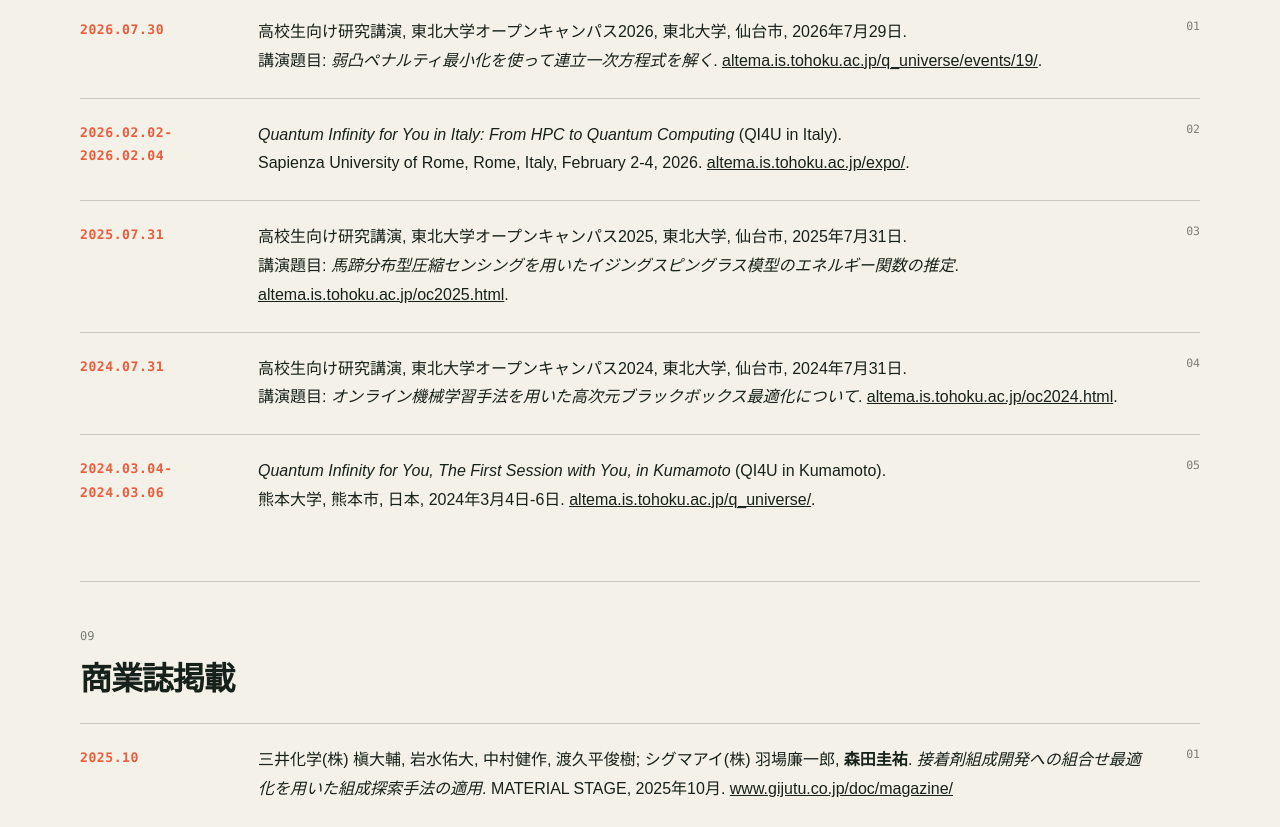
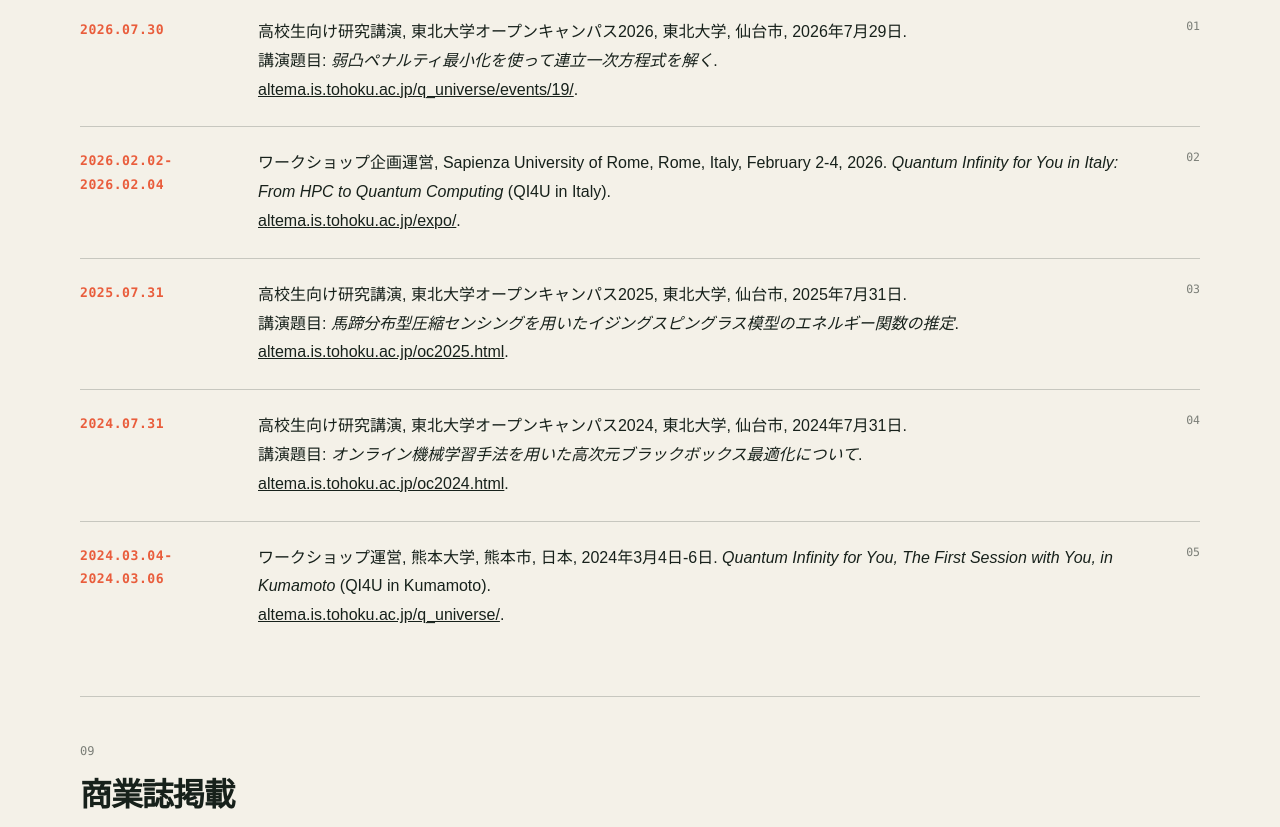
Before and after one commit to mory22k/mory22k.github.io, an Eleventy site: page src/publications/index.njk in a window 1280 px wide. Shown: the part 3960-4787 px from the top of the page. Built offline with nearby package versions, Linux system fonts and the light colour scheme; Eleventy itself is replaced by a stand-in of ours; files that its build step writes are made by us from their sources.

Commit message:
update publication descriptions

```diff
--- a/src/publications/index.njk
+++ b/src/publications/index.njk
@@ -243,7 +243,7 @@ currentPage: publications
               <time datetime="2026-04-01">2026.04.01</time>-<time datetime="2027-03-31">2027.03.31</time>
             </time>
             <p>
-              [学内生活費支援] 東北大学高等大学院LEAPプログラム, 東北大学.
+              [学内支援] 東北大学高等大学院LEAPプログラム (AGS RISE Program移行枠), 東北大学.
             </p>
           </li>
           <li>
@@ -269,7 +269,7 @@ currentPage: publications
             <time datetime="2026-07-30">2026.07.30</time>
             <p>
               高校生向け研究講演, 東北大学オープンキャンパス2026, 東北大学, 仙台市, 2026年7月29日.<br/> 講演題目:
-              <em>弱凸ペナルティ最小化を使って連立一次方程式を解く</em>.
+              <em>弱凸ペナルティ最小化を使って連立一次方程式を解く</em>.<br/>
               <a href="https://altema.is.tohoku.ac.jp/q_universe/events/19/" target="_blank">altema.is.tohoku.ac.jp/q_universe/events/19/</a>.
             </p>
           </li>
@@ -278,8 +278,9 @@ currentPage: publications
               <time datetime="2026-02-02">2026.02.02</time>-<time datetime="2026-02-04">2026.02.04</time>
             </time>
             <p>
+              ワークショップ企画運営, Sapienza University of Rome, Rome, Italy, February 2-4, 2026.
               <em>Quantum Infinity for You in Italy: From HPC to Quantum Computing</em>
-              (QI4U in Italy).<br/> Sapienza University of Rome, Rome, Italy, February 2-4, 2026.
+              (QI4U in Italy).<br/>
               <a href="https://altema.is.tohoku.ac.jp/expo/reports/it/" target="_blank">altema.is.tohoku.ac.jp/expo/</a>.
             </p>
           </li>
@@ -287,7 +288,7 @@ currentPage: publications
             <time datetime="2025-07-31">2025.07.31</time>
             <p>
               高校生向け研究講演, 東北大学オープンキャンパス2025, 東北大学, 仙台市, 2025年7月31日.<br/> 講演題目:
-              <em>馬蹄分布型圧縮センシングを用いたイジングスピングラス模型のエネルギー関数の推定</em>.
+              <em>馬蹄分布型圧縮センシングを用いたイジングスピングラス模型のエネルギー関数の推定</em>.<br/>
               <a href="https://altema.is.tohoku.ac.jp/oc2025.html" target="_blank">altema.is.tohoku.ac.jp/oc2025.html</a>.
             </p>
           </li>
@@ -295,7 +296,7 @@ currentPage: publications
             <time datetime="2024-07-31">2024.07.31</time>
             <p>
               高校生向け研究講演, 東北大学オープンキャンパス2024, 東北大学, 仙台市, 2024年7月31日.<br/> 講演題目:
-              <em>オンライン機械学習手法を用いた高次元ブラックボックス最適化について</em>.
+              <em>オンライン機械学習手法を用いた高次元ブラックボックス最適化について</em>.<br/>
               <a href="https://altema.is.tohoku.ac.jp/oc2024.html" target="_blank">altema.is.tohoku.ac.jp/oc2024.html</a>.
             </p>
           </li>
@@ -304,8 +305,9 @@ currentPage: publications
               <time datetime="2024-03-04">2024.03.04</time>-<time datetime="2024-03-06">2024.03.06</time>
             </time>
             <p>
+              ワークショップ運営, 熊本大学, 熊本市, 日本, 2024年3月4日-6日.
               <em>Quantum Infinity for You, The First Session with You, in Kumamoto</em>
-              (QI4U in Kumamoto).<br/> 熊本大学, 熊本市, 日本, 2024年3月4日-6日.
+              (QI4U in Kumamoto).<br/>
               <a href="https://altema.is.tohoku.ac.jp/q_universe/events/5/" target="_blank">altema.is.tohoku.ac.jp/q_universe/</a>.
             </p>
           </li>
```
